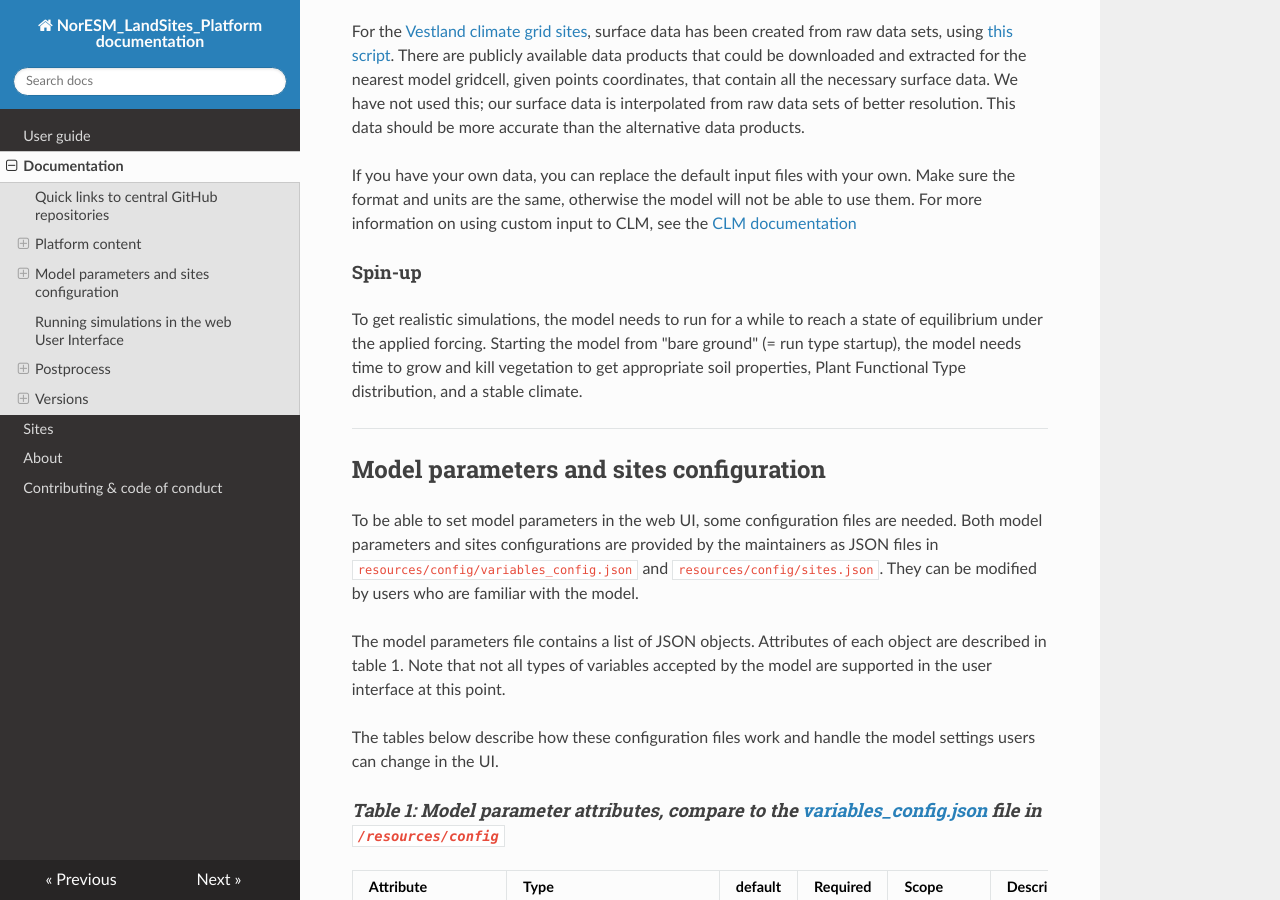
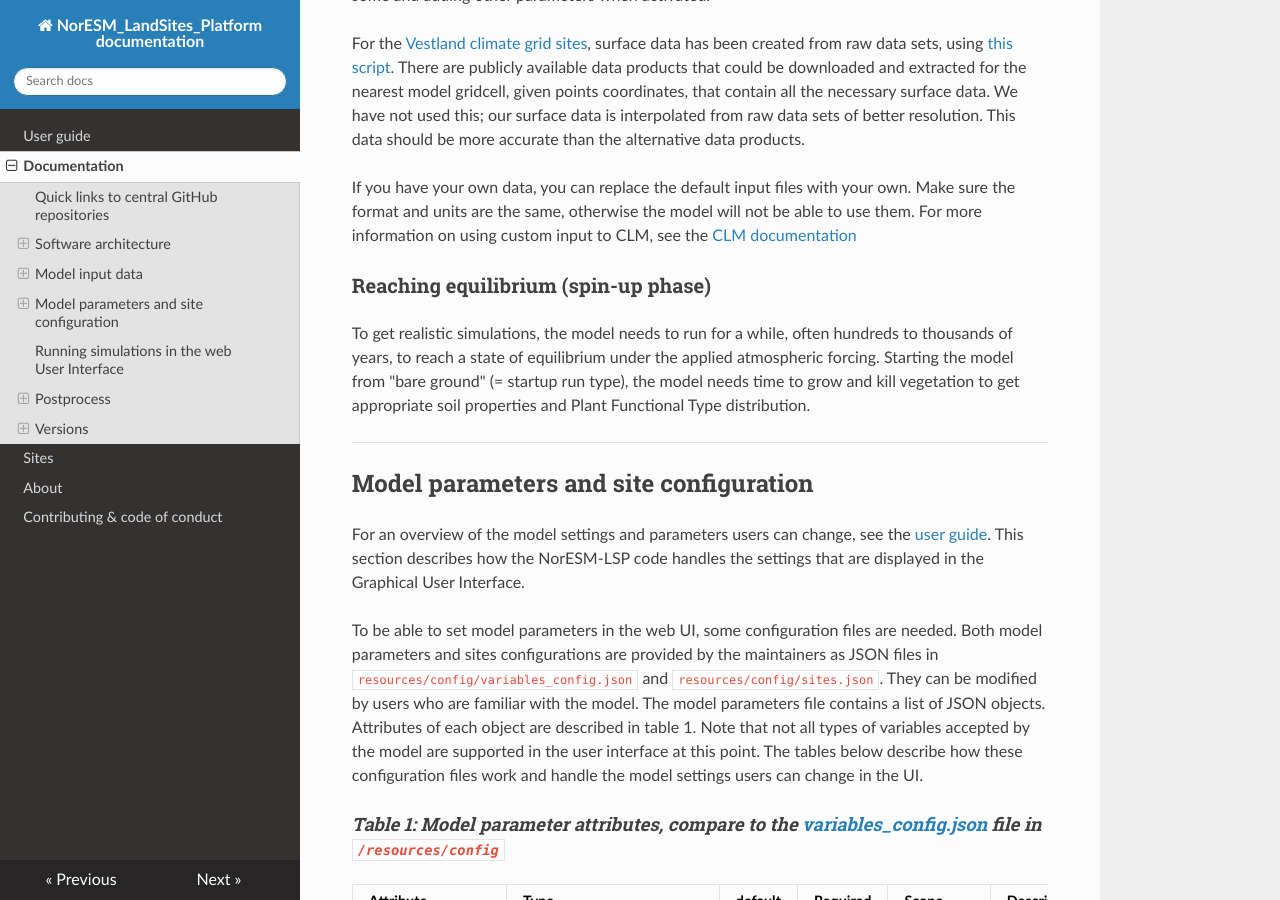
Before and after one commit to NorESMhub/noresm-land-sites-platform, an MkDocs documentation site: the page built from docs/index.md, in a window 1280 px wide and 900 px high, scrolled down 7347 px. Built offline with MkDocs 1.6.1, drawn with Linux system fonts in a browser that asks for light colours; nearby versions of some CDN libraries; some of the changed text lies outside the part shown.

Commit message:
Update index.md

```diff
--- a/docs/index.md
+++ b/docs/index.md
@@ -2,11 +2,11 @@
 [![EMERALD](img/Emerald_darktext_whiteBG_small.png "EMERALD project")](https://www.mn.uio.no/geo/english/research/projects/emerald/)
 [![LATICE](img/UiO_LATICE_logo_black_small.png "Land-ATmosphere Interactions in Cold Environments research group")](https://www.mn.uio.no/geo/english/research/groups/latice/)
 
-# Welcome to the documentation of the NorESM Land Sites Platform
+# Welcome to the technical documentation of the NorESM Land Sites Platform
 
-This page describes what the platform contains, how the input data were made, the main functionalities, and model output. See the navigation panel on the left for our [user guide](https://noresmhub.github.io/noresm-land-sites-platform/user_guide), [available sites](https://noresmhub.github.io/noresm-land-sites-platform/land-sites/), [about us](https://noresmhub.github.io/noresm-land-sites-platform/about/), and [contribution guidelines and Code of Conduct](https://noresmhub.github.io/noresm-land-sites-platform/contributing/). For more details about the models, see the technical documentation of [FATES](https://fates-docs.readthedocs.io/en/stable/) and [CLM](https://escomp.github.io/ctsm-docs/versions/release-clm5.0/html/users_guide/index.html).
+This page describes what the platform contains, how the input data were made, the main functionalities, and model output. See the navigation panel on the left for our [user guide](https://noresmhub.github.io/noresm-land-sites-platform/user_guide), [available sites](https://noresmhub.github.io/noresm-land-sites-platform/land-sites/), [about us](https://noresmhub.github.io/noresm-land-sites-platform/about/), and [contribution guidelines and Code of Conduct](https://noresmhub.github.io/noresm-land-sites-platform/contributing/).
 
-The main code is stored in the [NorESMhub/noresm-land-sites-platform](https://github.com/NorESMhub/noresm-land-sites-platform) repository. The `main` branch stores the latest functioning version. Older versions can be accessed under [Releases](https://github.com/NorESMhub/noresm-land-sites-platform/releases). This documentation page is made with GitHub pages (`gh-pages` branch) and [Mkdocs](https://www.mkdocs.org/). To contribute to the code or documentation, see our [Contributing](https://noresmhub.github.io/noresm-land-sites-platform/contributing/) instructions. There you will also find our [Code of Conduct](https://noresmhub.github.io/noresm-land-sites-platform/contributing/#code-of-conduct).
+For more details about the models, see the technical documentation of [FATES](https://fates-docs.readthedocs.io/en/stable/), [CLM](https://escomp.github.io/ctsm-docs/versions/release-clm5.0/html/users_guide/index.html), and [NorESM](https://noresm-docs.readthedocs.io/en/latest/).
 
 #### Quick links to central [GitHub repositories](https://en.wikipedia.org/wiki/Git "a place to store code with version control")
 
@@ -16,19 +16,21 @@
 - [NorESMhub/ctsm-api](https://github.com/NorESMhub/ctsm-api)
 - [NorESMhub/NorESM](https://github.com/NorESMhub/NorESM)
 
+The main code is stored in the [NorESMhub/noresm-land-sites-platform](https://github.com/NorESMhub/noresm-land-sites-platform) repository. The `main` branch stores the latest functioning version. Older versions can be accessed under [Releases](https://github.com/NorESMhub/noresm-land-sites-platform/releases). This documentation page is made with GitHub pages (`gh-pages` branch) and [Mkdocs](https://www.mkdocs.org/). To contribute to the code or documentation, see our [Contributing](https://noresmhub.github.io/noresm-land-sites-platform/contributing/) instructions. There you will also find our [Code of Conduct](https://noresmhub.github.io/noresm-land-sites-platform/contributing/#code-of-conduct).
+
 Advanced users who want to do development in addition to just running simulations can request resources on e.g. [NREC](https://nrec.no/ "Norwegian Research and Education Cloud: Fast, standardized servers and storage for the Norwegian higher education sector"). An early version of the platform is also available on [Galaxy](https://training.galaxyproject.org/training-material/topics/climate/tutorials/fates/tutorial.html "an open, web-based platform for accessible, reproducible, and transparent computational biological research").
 
-Please let us know if you have suggestions or trouble using the platform by opening a new [issue](https://github.com/NorESMhub/noresm-land-sites-platform/issues) on GitHub.
+Please let us know if you have questions, suggestions, or trouble using the platform by opening a new [issue](https://github.com/NorESMhub/noresm-land-sites-platform/issues) on GitHub.
 
 *****************************
 
-## Platform content
+## Software architecture
 
-You can use the platform to run [single-cell model simulations](https://en.wikipedia.org/wiki/Climate_model#/media/File:Global_Climate_Model.png "the world is divided into a 3-dimensional grid, where equations can be solved within each gridcell, and information passed between gridcells at certain time points. Single-cell model 'runs' only simulate model processes for a single gridcell, which takes a lot less computational power") from a browser on your local computer. We provide [sites](https://noresmhub.github.io/noresm-land-sites-platform/land-sites/) with high quality input data (atmospheric forcing, land surface data, 'spin-up'), and provide Jupyter notebooks with example python code to plot some input data and model output.
+You can use the platform to run [single-point model simulations](https://en.wikipedia.org/wiki/Climate_model#/media/File:Global_Climate_Model.png "the world is divided into a 3-dimensional grid, where equations can be solved within each gridcell, and information passed between gridcells at certain time points. Single-point model 'runs' only simulate model processes for a single gridcell, which takes a lot less computational power") from a browser on your local computer. We provide [sites](https://noresmhub.github.io/noresm-land-sites-platform/land-sites/) with input data (atmospheric forcing, land surface data), and provide Jupyter notebooks with example python code to plot some input and output data.
 
 ![Architecture](img/architecture-Page-1.drawio.svg)
 
-*Illustration of the software architecture. The `model` container is expanded to show the two services running in there (i.e. `API` and `Tasks`) in addition to hosting the model and its dependencies. `./resources` contains all the folders that are mounted into the containers by `docker-compose`. The model and the API manage the blue ones (left), and yellow-green (right) folders are created by the code maintainers—an asterisk indicates the folder is optional. After [first-time installation and setup](https://noresmhub.github.io/noresm-land-sites-platform/user_guide/#0-prerequisites-first-time-setup), users can access the Web User Interface (UI) and Jupyter server. The UI uses and Application Programming Interface (API) to send commands between the users and Docker containers.*
+*Illustration of the software architecture. The `model` container is expanded to show the two services running in there (i.e. `API` and `Tasks`) in addition to hosting the model and its dependencies. `./resources` contains all the folders that are mounted into the containers by `docker-compose`. The model and the API manage the ones on the left, and the folders on the right are created by the code maintainers -- an asterisk indicates the folder is optional. After [first-time installation and setup](https://noresmhub.github.io/noresm-land-sites-platform/user_guide/#0-prerequisites-first-time-setup), users can access the Web User Interface (UI) and Jupyter server. The UI uses and Application Programming Interface (API) to send commands between the users and containers.*
 
 ![Repositories and containers](img/repos_and_containers-MASTER.drawio.svg)
 
@@ -83,15 +85,15 @@
 The platform is built to run the land model (CLM) with the Norwegian Earth System Model (as opposed to e.g. CESM which also uses the same land model). The versions of FATES and CLM therefore have to be in line with stable NorESM versions. NorESM is taken in to the platform using the `noresm_landsites` branch in the [NorESMhub/NorESM repository](https://github.com/NorESMhub/NorESM/tree/noresm_landsites).
 
 
-### Input data
+## Model input data
 
-Running the model requires specifying compsets, atmospheric forcing, land surface parameters, and sometimes spin-up to get realistic simulations.
+Running the model requires specifying compsets, atmospheric forcing, land surface parameters, and sometimes spin-up to get realistic simulations with stable vegetation.
 
 Input data is created using the [NorESMhub/noresm-lsp-input](https://github.com/NorESMhub/noresm-lsp-input) repository, and requires access to large amounts of storage to create the necessary input data. This is because the global data files are very large and must be stored somewhere accessible while we subset from them. The scripts in the input repository are therefore run on e.g. Saga or another supercomputer. To add new sites to the LSP or to make new input data, visit the [input repository](https://github.com/NorESMhub/noresm-lsp-input) and read the instructions there. In future releases, we may transition to using NCAR's newly developed [tool for subsetting big input data sets](https://github.com/ESCOMP/CTSM/blob/master/tools/site_and_regional/subset_data) which unfortunately doesn't work with the current version of NorESM (July 2022).
 
 The versioned input data are [in a shared folder on sigma2.no](https://ns2806k.webs.sigma2.no/EMERALD/EMERALD_platform/inputdata_noresm_landsites/). The .tar files are compressed and can be opened as a folder with e.g. 7-zip by right-clicking and choosing 'open archive', and used after extracting (unzipping). The data files are stored in [.nc (NetCDF)](https://www.unidata.ucar.edu/software/netcdf/) format, which can be viewed using [Panoply](https://www.giss.nasa.gov/tools/panoply/), or packages in Python or [R](https://cran.r-project.org/web/packages/ncdf4/index.html). The output data from simulations are stored in the same format but in the specific case folder.
 
-#### Component sets (compsets)
+### Component sets (compsets)
 
 Short for component sets, compsets specify which component models are used as well as specific settings for forcing scenarios and physics options. NorESM consists of several sub-models (components) for the atmosphere, land, ocean, etc, plus some common infrastructure code that allows the components to pass information back and forth at certain time steps. Component sets have a short name and a longer name with abbreviations denoting the components included.
 
@@ -113,7 +115,7 @@
 
 More compsets for pre-industrial or future simulations require additional input data and may be included in future versions of the platform. For now, if you need other compsets you need to dig deeper into the CLM technical documentation and provide the necessary input data and code changes yourself. See the [CLM user guide](https://escomp.github.io/ctsm-docs/versions/release-clm5.0/html/users_guide/setting-up-and-running-a-case/choosing-a-compset.html).
 
-#### Atmospheric forcing
+### Atmospheric forcing
 
 Atmospheric forcing data drives the modelled climate using a time series of climatic variables. Downloadable data products exist, but is often on too coarse scales for realistic single-point simulations. Here is a list of atmospheric forcing variables used in CLM:
 
@@ -133,7 +135,7 @@
 
 If you have your own data, you can replace the default input files with your own. Make sure the format and units are the exact same, otherwise the model will not be able to use them. For more information on using custom input to CLM, see the [CLM documentation](https://www.cesm.ucar.edu/models/cesm1.0/clm/models/lnd/clm/doc/UsersGuide/x9798.html)
 
-#### Surface data
+### Surface data
 
 Surface data contains information the model needs about the land surface, such as land use trajectories, soil properties, vegetation parameters, and [albedo](https://en.wikipedia.org/wiki/Albedo). Here are some exaples of what the input data .tar contains:
 
@@ -156,19 +158,17 @@
 
 If you have your own data, you can replace the default input files with your own. Make sure the format and units are the same, otherwise the model will not be able to use them. For more information on using custom input to CLM, see the [CLM documentation](https://www.cesm.ucar.edu/models/cesm1.0/clm/models/lnd/clm/doc/UsersGuide/x9798.html)
 
-#### Spin-up
+### Reaching equilibrium (spin-up phase)
 
-To get realistic simulations, the model needs to run for a while to reach a state of equilibrium under the applied forcing. Starting the model from "bare ground" (= run type startup), the model needs time to grow and kill vegetation to get appropriate soil properties, Plant Functional Type distribution, and a stable climate.
+To get realistic simulations, the model needs to run for a while, often hundreds to thousands of years, to reach a state of equilibrium under the applied atmospheric forcing. Starting the model from "bare ground" (= startup run type), the model needs time to grow and kill vegetation to get appropriate soil properties and Plant Functional Type distribution.
 
 **************************************
 
-## Model parameters and sites configuration
+## Model parameters and site configuration
 
-To be able to set model parameters in the web UI, some configuration files are needed. Both model parameters and sites configurations are provided by the maintainers as JSON files in `resources/config/variables_config.json` and `resources/config/sites.json`. They can be modified by users who are familiar with the model.
+For an overview of the model settings and parameters users can change, see the [user guide](https://noresmhub.github.io/noresm-land-sites-platform/user_guide/). This section describes how the NorESM-LSP code handles the settings that are displayed in the Graphical User Interface.
 
-The model parameters file contains a list of JSON objects. Attributes of each object are described in table 1. Note that not all types of variables accepted by the model are supported in the user interface at this point.
-
-The tables below describe how these configuration files work and handle the model settings users can change in the UI.
+To be able to set model parameters in the web UI, some configuration files are needed. Both model parameters and sites configurations are provided by the maintainers as JSON files in `resources/config/variables_config.json` and `resources/config/sites.json`. They can be modified by users who are familiar with the model. The model parameters file contains a list of JSON objects. Attributes of each object are described in table 1. Note that not all types of variables accepted by the model are supported in the user interface at this point. The tables below describe how these configuration files work and handle the model settings users can change in the UI.
 
 ####*Table 1: Model parameter attributes, compare to the [variables_config.json](https://github.com/NorESMhub/noresm-land-sites-platform/blob/main/resources/config/variables_config.json) file in `/resources/config`*
 
```
